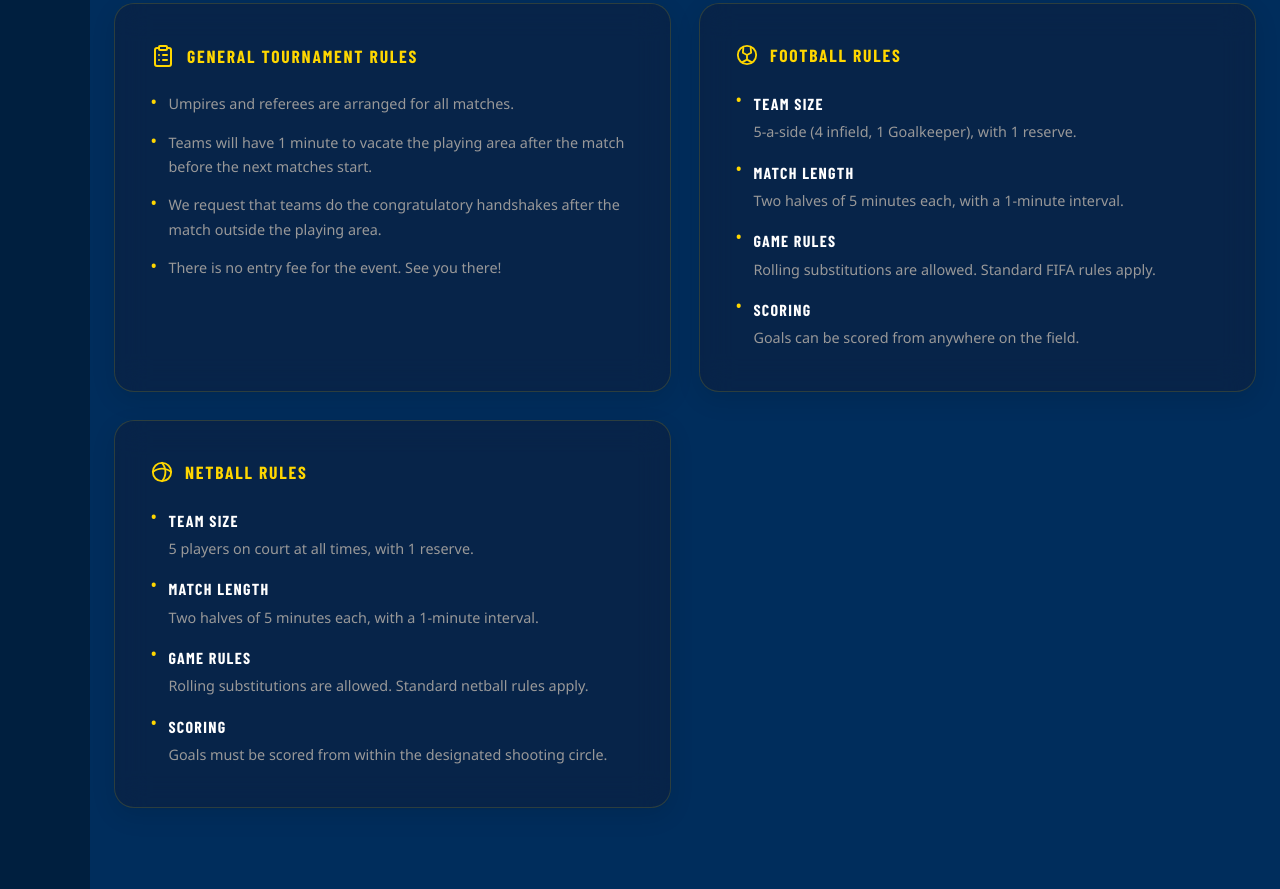
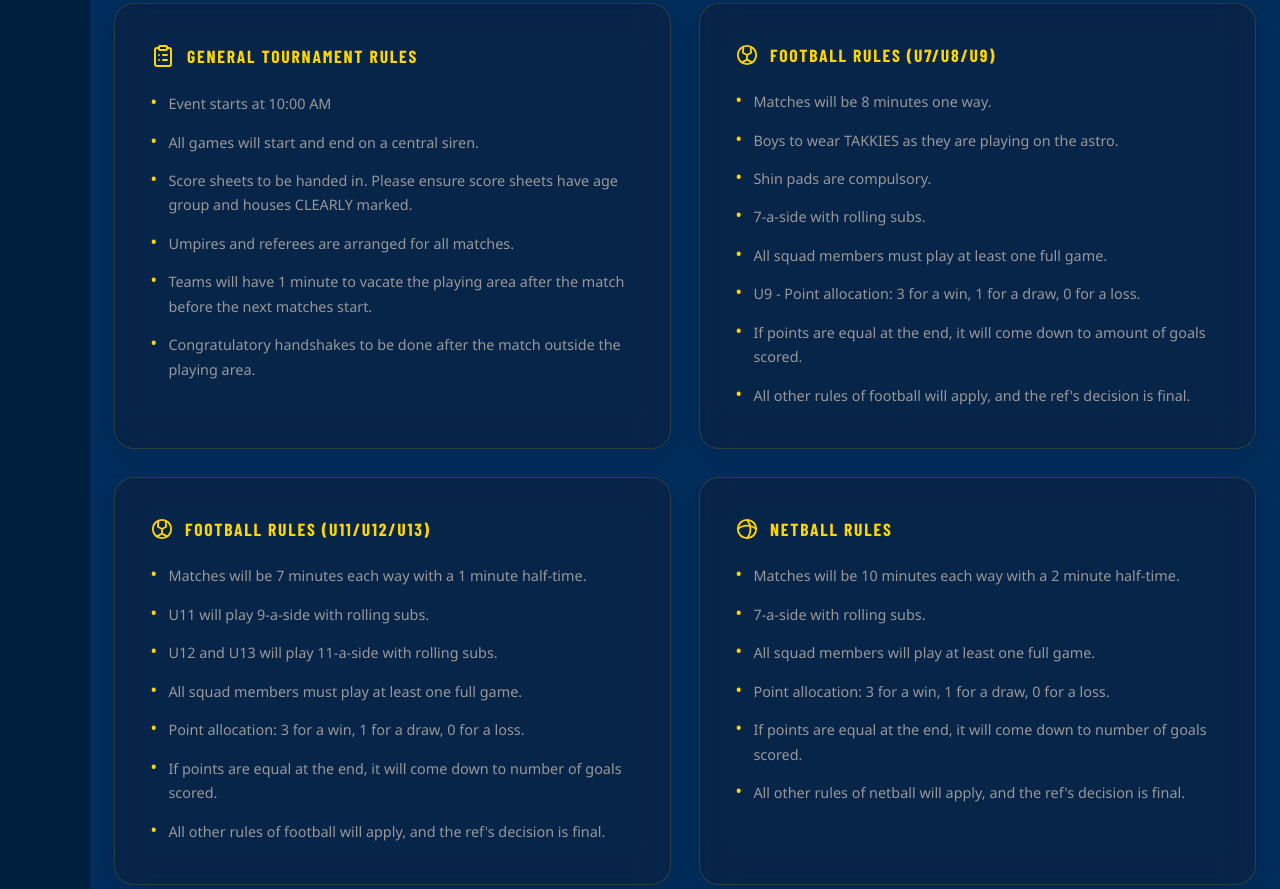
Before and after one commit to sibandz/friday-night-lights, a website: page index.html in a window 1280 px wide. Shown: the part 2553-3442 px from the top of the page. Drawn offline with nearby package versions, Linux system fonts and the light colour scheme; no server answers; a web font is replaced by a local one.

Commit message:
update code

```diff
--- a/index.html
+++ b/index.html
@@ -1133,30 +1133,51 @@
         <div class="rule-block">
           <div class="rule-block-title"><span class="icon"><i data-lucide="clipboard-list"></i></span> General Tournament Rules</div>
           <ul class="rule-list">
+            <li>Event starts at 10:00 AM</li>
+            <li>All games will start and end on a central siren.</li>
+            <li>Score sheets to be handed in. Please ensure score sheets have age group and houses CLEARLY marked.</li>
             <li>Umpires and referees are arranged for all matches.</li>
             <li>Teams will have 1 minute to vacate the playing area after the match before the next matches start.</li>
-            <li>We request that teams do the congratulatory handshakes after the match outside the playing area.</li>
-            <li>There is no entry fee for the event. See you there!</li>
+            <li>Congratulatory handshakes to be done after the match outside the playing area.</li>
           </ul>
         </div>
 
         <div class="rule-block">
-          <div class="rule-block-title"><span class="icon"><svg class="rule-icon-svg" viewBox="0 0 24 24" fill="none" stroke="currentColor" stroke-width="2" stroke-linecap="round" stroke-linejoin="round"><circle cx="12" cy="12" r="10"/><path d="M12 12 7.5 9.5M12 12l4.5-2.5M12 12v5M7.5 9.5 8 4M16.5 9.5 16 4M12 17l-4.5 2.5M12 17l4.5 2.5"/></svg></span> Football Rules</div>
+          <div class="rule-block-title"><span class="icon"><svg class="rule-icon-svg" viewBox="0 0 24 24" fill="none" stroke="currentColor" stroke-width="2" stroke-linecap="round" stroke-linejoin="round"><circle cx="12" cy="12" r="10"/><path d="M12 12 7.5 9.5M12 12l4.5-2.5M12 12v5M7.5 9.5 8 4M16.5 9.5 16 4M12 17l-4.5 2.5M12 17l4.5 2.5"/></svg></span> Football Rules (U7/U8/U9)</div>
           <ul class="rule-list">
-            <li><div class="rule-content"><span class="rule-label">Team Size</span><span class="rule-text">5-a-side (4 infield, 1 Goalkeeper), with 1 reserve.</span></div></li>
-            <li><div class="rule-content"><span class="rule-label">Match Length</span><span class="rule-text">Two halves of 5 minutes each, with a 1-minute interval.</span></div></li>
-            <li><div class="rule-content"><span class="rule-label">Game Rules</span><span class="rule-text">Rolling substitutions are allowed. Standard FIFA rules apply.</span></div></li>
-            <li><div class="rule-content"><span class="rule-label">Scoring</span><span class="rule-text">Goals can be scored from anywhere on the field.</span></div></li>
+            <li>Matches will be 8 minutes one way.</li>
+            <li>Boys to wear TAKKIES as they are playing on the astro.</li>
+            <li>Shin pads are compulsory.</li>
+            <li>7-a-side with rolling subs.</li>
+            <li>All squad members must play at least one full game.</li>
+            <li>U9 - Point allocation: 3 for a win, 1 for a draw, 0 for a loss.</li>
+            <li>If points are equal at the end, it will come down to amount of goals scored.</li>
+            <li>All other rules of football will apply, and the ref's decision is final.</li>
+          </ul>
+        </div>
+
+        <div class="rule-block">
+          <div class="rule-block-title"><span class="icon"><svg class="rule-icon-svg" viewBox="0 0 24 24" fill="none" stroke="currentColor" stroke-width="2" stroke-linecap="round" stroke-linejoin="round"><circle cx="12" cy="12" r="10"/><path d="M12 12 7.5 9.5M12 12l4.5-2.5M12 12v5M7.5 9.5 8 4M16.5 9.5 16 4M12 17l-4.5 2.5M12 17l4.5 2.5"/></svg></span> Football Rules (U11/U12/U13)</div>
+          <ul class="rule-list">
+            <li>Matches will be 7 minutes each way with a 1 minute half-time.</li>
+            <li>U11 will play 9-a-side with rolling subs.</li>
+            <li>U12 and U13 will play 11-a-side with rolling subs.</li>
+            <li>All squad members must play at least one full game.</li>
+            <li>Point allocation: 3 for a win, 1 for a draw, 0 for a loss.</li>
+            <li>If points are equal at the end, it will come down to number of goals scored.</li>
+            <li>All other rules of football will apply, and the ref's decision is final.</li>
           </ul>
         </div>
 
         <div class="rule-block">
           <div class="rule-block-title"><span class="icon"><svg class="rule-icon-svg" viewBox="0 0 24 24" fill="none" stroke="currentColor" stroke-width="2" stroke-linecap="round" stroke-linejoin="round"><circle cx="12" cy="12" r="10"/><path d="M12 2a15.3 15.3 0 0 1 0 20M2 12a15.3 15.3 0 0 1 20 0"/></svg></span> Netball Rules</div>
           <ul class="rule-list">
-            <li><div class="rule-content"><span class="rule-label">Team Size</span><span class="rule-text">5 players on court at all times, with 1 reserve.</span></div></li>
-            <li><div class="rule-content"><span class="rule-label">Match Length</span><span class="rule-text">Two halves of 5 minutes each, with a 1-minute interval.</span></div></li>
-            <li><div class="rule-content"><span class="rule-label">Game Rules</span><span class="rule-text">Rolling substitutions are allowed. Standard netball rules apply.</span></div></li>
-            <li><div class="rule-content"><span class="rule-label">Scoring</span><span class="rule-text">Goals must be scored from within the designated shooting circle.</span></div></li>
+            <li>Matches will be 10 minutes each way with a 2 minute half-time.</li>
+            <li>7-a-side with rolling subs.</li>
+            <li>All squad members will play at least one full game.</li>
+            <li>Point allocation: 3 for a win, 1 for a draw, 0 for a loss.</li>
+            <li>If points are equal at the end, it will come down to number of goals scored.</li>
+            <li>All other rules of netball will apply, and the ref's decision is final.</li>
           </ul>
         </div>
       </div>
```
